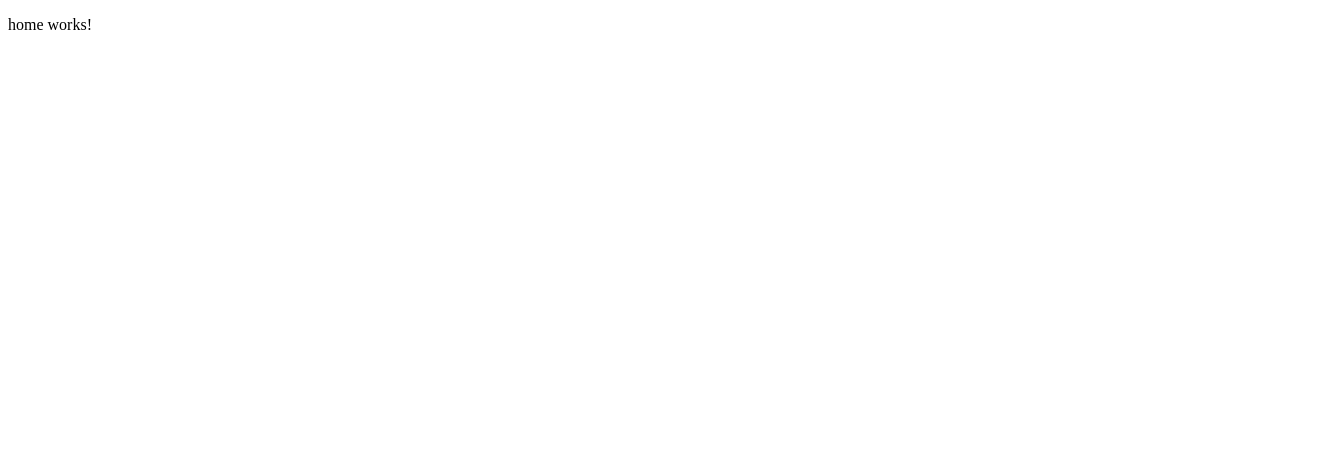
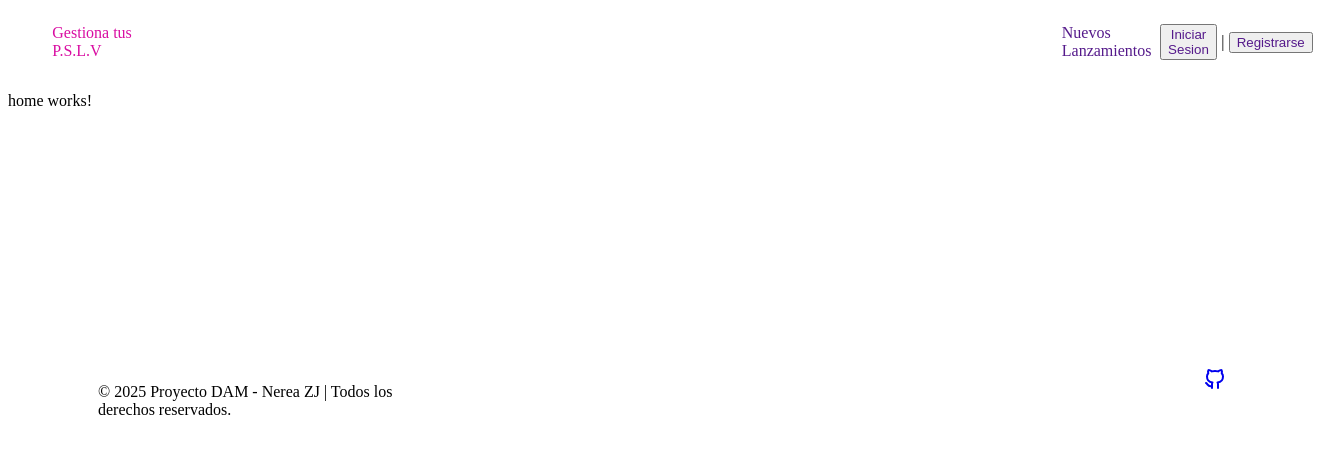
Before and after one commit to nereazj544/GestionMultimedia_V1, an Angular app: page /home in a window 1280 px wide. Shown: the top 454 px of the page, 1317 px wide, since content can reach past the window. Built offline with nearby package versions, Linux system fonts and the light colour scheme.

Commit message:
Agregar estructura de navegación y pie de página en index.html; actualizar estilos en styles.css

```diff
--- a/src/index.html
+++ b/src/index.html
@@ -1,5 +1,6 @@
 <!doctype html>
 <html lang="en">
+
 <head>
   <meta charset="utf-8">
   <title>GestionMultimedia</title>
@@ -7,7 +8,40 @@
   <meta name="viewport" content="width=device-width, initial-scale=1">
   <link rel="icon" type="image/x-icon" href="favicon.ico">
 </head>
-<body>
-  <app-root></app-root>
-</body>
+<div>
+
+  <header>
+    <nav>
+      <ul>
+        <li class="logo"><a href="/home">Gestiona tus P.S.L.V</a></li>
+        <li><a href="">Nuevos Lanzamientos</a></li>
+        <li><button><a href="">Iniciar Sesion</a></button></li>
+        <span class="separador"> | </span><br class="salto-linea">
+        <li><button><a href="">Registrarse</a></button></li>
+      </ul>
+    </nav>
+  </header>
+
+  <body>
+    <app-root></app-root>
+  </body>
+  <div class="separadordvi"></div>
+  <footer>
+    <span class="s-footer">
+      <p>© 2025 Proyecto DAM - Nerea ZJ<span class="separador"> | </span><br class="salto-linea"> Todos los derechos reservados.</p>
+      <a href="https://github.com/nereazj544" class="a-footer">
+
+        <svg xmlns="http://www.w3.org/2000/svg" width="24" height="24" viewBox="0 0 24 24" fill="none"
+          stroke="currentColor" stroke-width="2" stroke-linecap="round" stroke-linejoin="round"
+          class="icon icon-tabler icons-tabler-outline icon-tabler-brand-github">
+          <path stroke="none" d="M0 0h24v24H0z" fill="none" />
+          <path
+            d="M9 19c-4.3 1.4 -4.3 -2.5 -6 -3m12 5v-3.5c0 -1 .1 -1.4 -.5 -2c2.8 -.3 5.5 -1.4 5.5 -6a4.6 4.6 0 0 0 -1.3 -3.2a4.2 4.2 0 0 0 -.1 -3.2s-1.1 -.3 -3.5 1.3a12.3 12.3 0 0 0 -6.2 0c-2.4 -1.6 -3.5 -1.3 -3.5 -1.3a4.2 4.2 0 0 0 -.1 3.2a4.6 4.6 0 0 0 -1.3 3.2c0 4.6 2.7 5.7 5.5 6c-.6 .6 -.6 1.2 -.5 2v3.5" />
+        </svg>
+      </a>
+
+    </span>
+  </footer>
+</div>
+
 </html>
--- a/src/styles.css
+++ b/src/styles.css
@@ -1 +1,94 @@
 /* You can add global styles to this file, and also import other style files */
+
+* {
+    list-style: none;
+    text-decoration: none;
+}
+
+
+div {
+    display: grid;
+    /* min-height: 10rem; */
+    grid-template-rows: auto 1fr auto;
+}
+
+
+
+/* TODO MENU */
+nav {
+    display: flex;
+    /* padding: 1rem 2rem; */
+}
+
+nav ul {
+    display: flex;
+    align-items: center;
+    align-items: center;
+    justify-content: space-between;
+}
+
+ul li{
+    padding: 0px 4.3px ;
+}
+
+.logo a{
+    color: #D90DA2;
+    padding-right: 59rem;
+}
+.logo a:hover{
+    color: #06ADBF;
+
+}
+
+a {}
+
+/*TODO SEPARADOR DIV */
+
+.separadordvi {
+    min-height: 15rem;
+}
+
+
+/*TODO == PIE DE PAGINA ==*/
+footer {
+    /* background-color: aqua; */
+    justify-content: space-between;
+    align-items: center;
+    padding: 1px 90px;
+    display: flex;
+    flex-direction: column;
+
+    /* max-width: auto; */
+}
+.s-footer {
+    display: flex;
+}
+
+.a-footer {
+    margin-left: 50rem;
+}
+
+.a-footer:hover {
+    color: aqua;
+}
+
+.separador {
+    display: none;
+}
+
+/* El salto de línea que se muestra en móviles */
+.salto-linea {
+    display: block;
+}
+
+/* Media query para pantallas medianas y grandes */
+@media (min-width: 768px) {
+    .separador {
+        display: inline;
+    }
+
+    .salto-linea {
+        display: none;
+    }
+
+}
```
